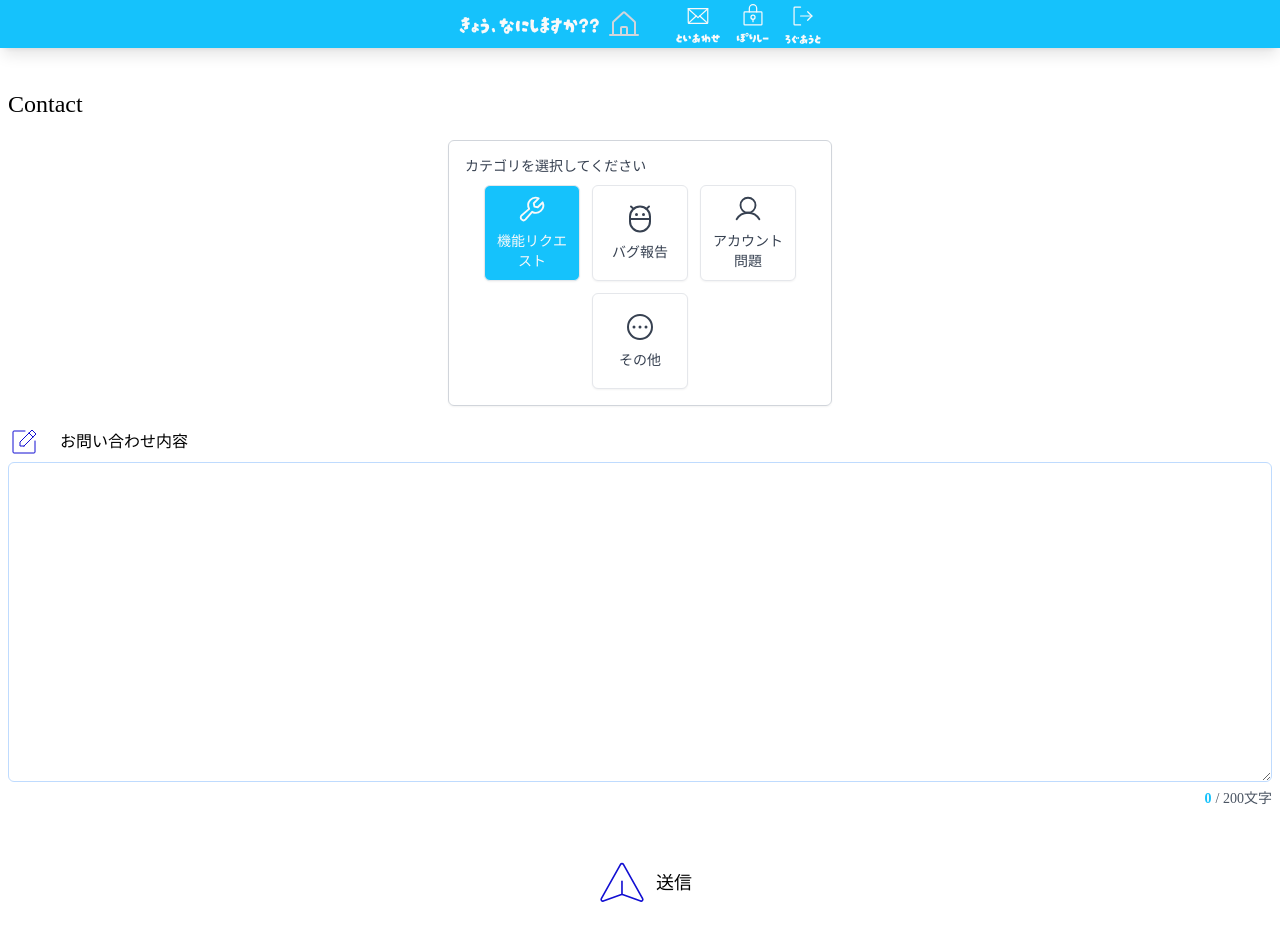
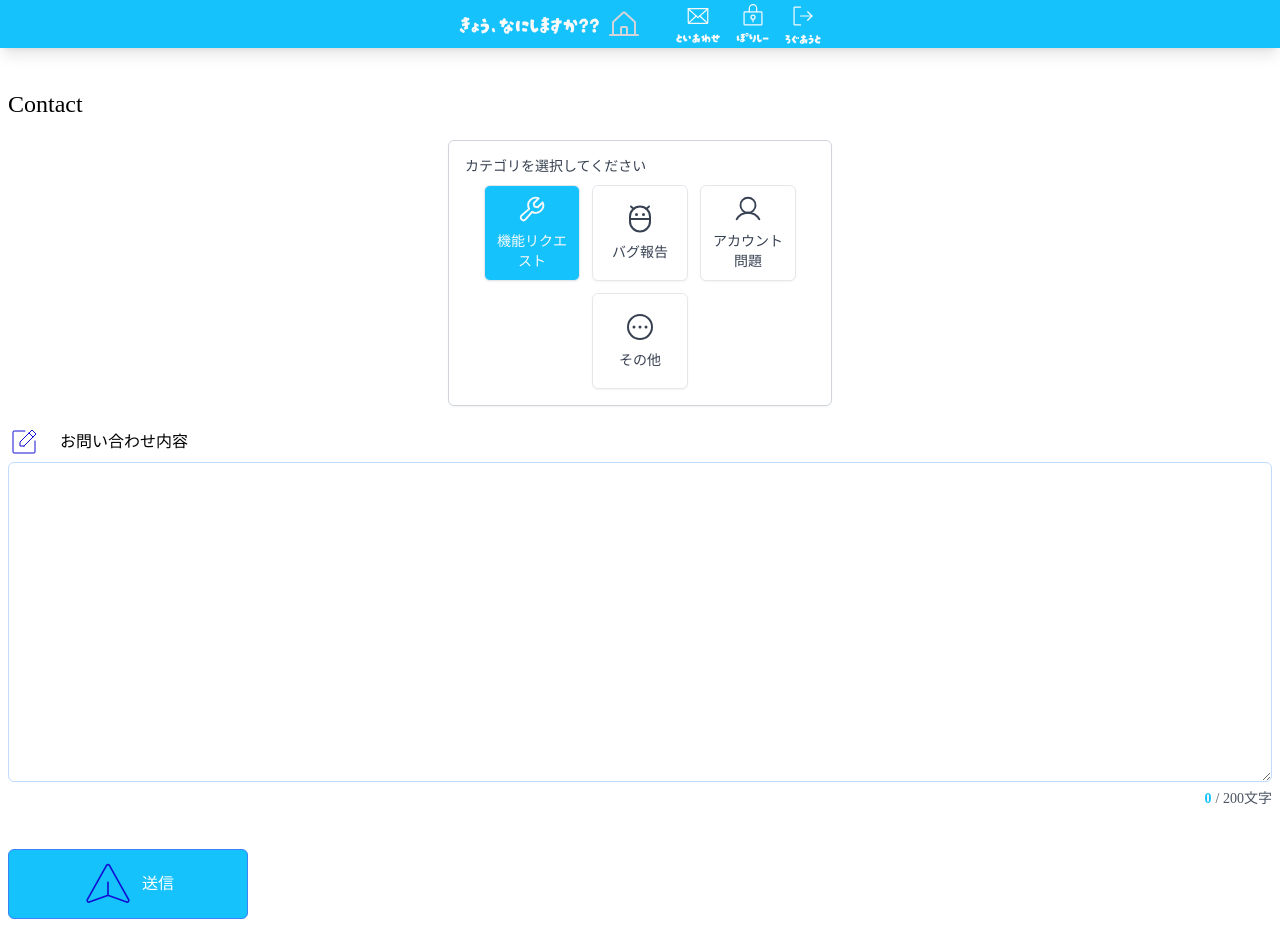
Before and after one commit to snrnapa/todo-everyone-react, a React (Vite) app: page /contact in a window 1280 px wide. Built offline with nearby package versions, Linux system fonts and the light colour scheme; no server answers; a web font is replaced by a local one.

Commit message:
問い合わせ送信もボタンかした

```diff
--- a/src/pages/Contact.tsx
+++ b/src/pages/Contact.tsx
@@ -6,6 +6,7 @@ import ContactCategoryButton from '../components/button/ContactCategoryButton';
 import { useEffect, useState } from 'react';
 import { refreshFirebaseToken } from '../model/token';
 import { API_URL } from '../config';
+import { ButtonStyle } from '../components/styles/ButtonStyles';
 
 type ContactInput = {
   context: string;
@@ -98,12 +99,10 @@ const Contact = () => {
             </p>
           </div>
         </div>
-        <div className="flex justify-center items-center">
-          <IconButton type="submit" onClick={() => { }}>
-            <PaperPlane size={52} color="#120fd2" weight="thin" />
-          </IconButton>
-          <p className='text-lg'>送信</p>
-        </div>
+        <button type="submit" onClick={() => { }} className={`${ButtonStyle.base} ${ButtonStyle.primary}`}>
+          <PaperPlane size={52} color="#120fd2" weight="thin" />
+          <p className={`${ButtonStyle.text}`}>送信</p>
+        </button>
       </form>
     </div>
   );
```
